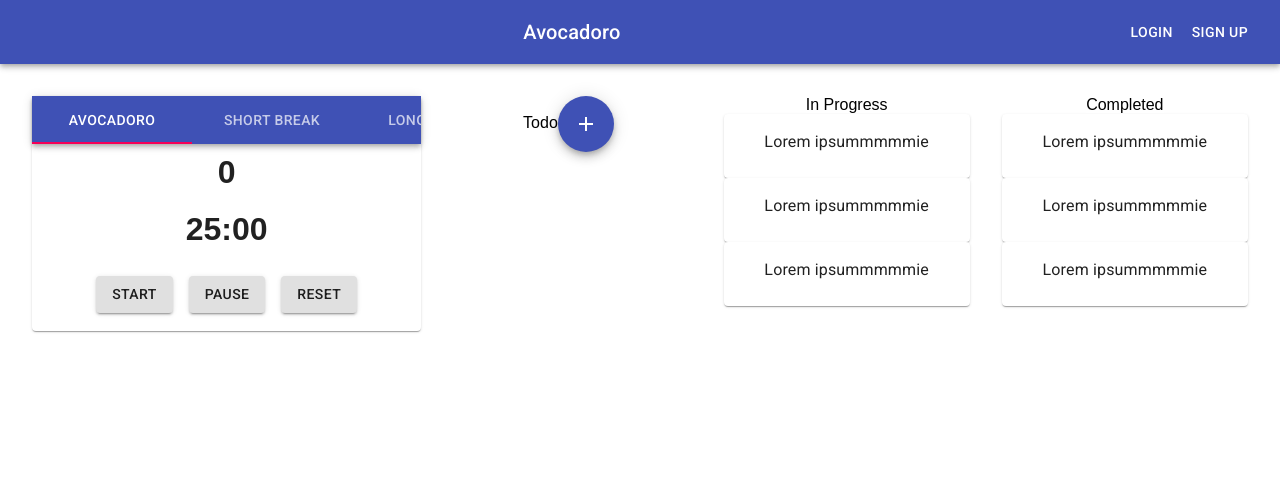
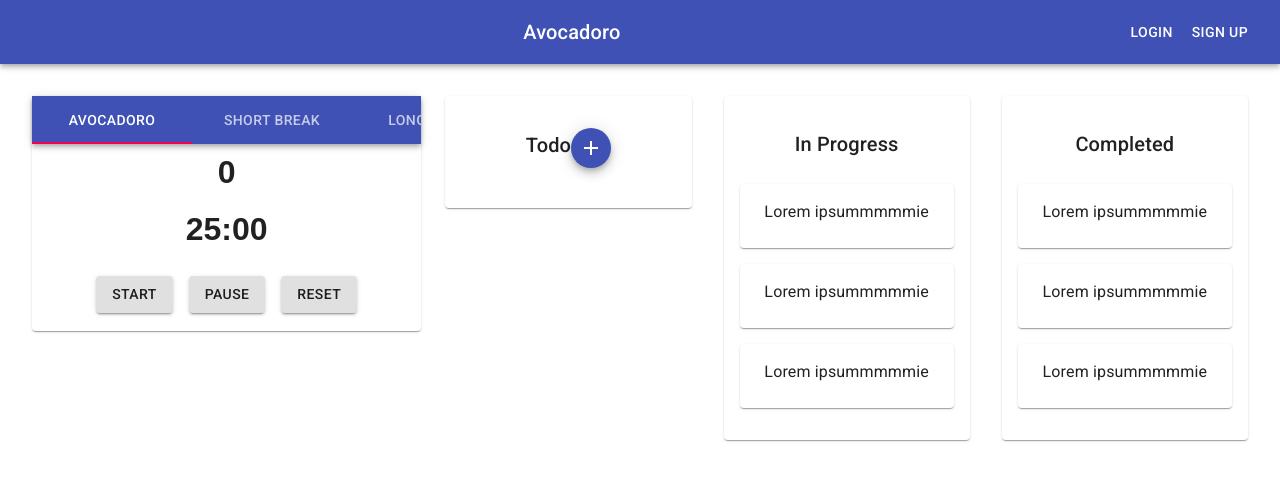
Before and after one commit to BranDebs/Avocado-Frontend, a React (Create React App) app: page / in a window 1280 px wide. Shown: the top 480 px of the page. Built offline with nearby package versions, Linux system fonts and the light colour scheme; a web font is replaced by a local one.

Commit message:
refactor(tasklist): style task list component

```diff
--- a/src/components/dashboard/todo/Completed.js
+++ b/src/components/dashboard/todo/Completed.js
@@ -1,17 +1,36 @@
 import React from 'react';
 import TodoCard from './TodoCard';
 import Box from "@material-ui/core/Box";
+import Card from "@material-ui/core/Card";
+import CardContent from "@material-ui/core/CardContent";
+import Grid from "@material-ui/core/Grid";
+import Typography from "@material-ui/core/Typography";
+import List from "@material-ui/core/List";
 
 const Completed = () => {
   return(
-    <div>
-        <Box component={"span"} bgcolor="background.paper">
-            Completed
-        </Box>
-      <TodoCard/>
-      <TodoCard/>
-      <TodoCard/>
-    </div>
+      <Card>
+          <CardContent>
+              <Grid item justify="flex">
+                  <div className={"task-title"}>
+                      <Typography variant="h6">
+                          Completed
+                      </Typography>
+                  </div>
+                  <div>
+                      <List>
+                          <TodoCard/>
+                      </List>
+                      <List>
+                          <TodoCard/>
+                      </List>
+                      <List>
+                          <TodoCard/>
+                      </List>
+                  </div>
+              </Grid>
+          </CardContent>
+      </Card>
   );
 };
 
--- a/src/components/dashboard/todo/InProgress.js
+++ b/src/components/dashboard/todo/InProgress.js
@@ -1,17 +1,39 @@
 import React from 'react';
 import TodoCard from './TodoCard';
 import Box from "@material-ui/core/Box";
+import Divider from '@material-ui/core/Divider';
+import "./Todo.css"
+import Typography from "@material-ui/core/Typography";
+import Card from "@material-ui/core/Card";
+import Grid from "@material-ui/core/Grid";
+import List from "@material-ui/core/List";
+import CardContent from "@material-ui/core/CardContent";
 
 const InProgress = () => {
   return(
-    <div>
-        <Box component={"span"} bgcolor="background.paper">
-            In Progress
-        </Box>
-      <TodoCard/>
-      <TodoCard/>
-      <TodoCard/>
-    </div>
+      <Card>
+          <CardContent>
+              <Grid item justify="flex">
+                  <div className={"task-title"}>
+                      <Typography variant="h6">
+                          In Progress
+                      </Typography>
+                  </div>
+                  <div>
+                      <List>
+                          <TodoCard/>
+                      </List>
+                      <List>
+                          <TodoCard/>
+                      </List>
+                      <List>
+                          <TodoCard/>
+                      </List>
+                  </div>
+              </Grid>
+          </CardContent>
+      </Card>
+
   );
 };
 
--- /dev/null
+++ b/src/components/dashboard/todo/Todo.css
@@ -0,0 +1,4 @@
+.task-title {
+    padding-bottom: 1em;
+    padding-top: 1em;
+}
--- a/src/components/dashboard/todo/TodoCard.js
+++ b/src/components/dashboard/todo/TodoCard.js
@@ -26,12 +26,6 @@ const TodoCard = () => {
   }
 
   return(
-    // <div className={hoverStyle.card} onMouseOver={() => onHover()} onMouseOut={() => onOut()}>
-    //   <div className={hoverStyle.content}>
-    //     <span className="card-title">Card Title</span>
-    //     <p>lorem ipsum</p>
-    //   </div>
-    // </div>
       <Card>
         <CardContent>
           <Typography>
--- a/src/components/dashboard/todo/TodoList.js
+++ b/src/components/dashboard/todo/TodoList.js
@@ -3,6 +3,11 @@ import TodoCard from './TodoCard';
 import Box from '@material-ui/core/Box';
 import AddIcon from '@material-ui/icons/Add';
 import Fab from "@material-ui/core/Fab";
+import Card from "@material-ui/core/Card";
+import CardContent from "@material-ui/core/CardContent";
+import Grid from "@material-ui/core/Grid";
+import Typography from "@material-ui/core/Typography";
+import List from "@material-ui/core/List";
 
 const TodoList = (props) => {
   const [todoTasks, setTodoTasks] = useState(props.todoTasks)
@@ -14,17 +19,25 @@ const TodoList = (props) => {
     setTodoTasks([...todoTasks, todo])
   }
 
-  const showTodoList = todoTasks.map(todo => <TodoCard key={todo.id}/>)
+  const showTodoList = todoTasks.map(todo => <List><TodoCard key={todo.id}/></List>)
   return(
-    <div>
-      <Box component={"span"} bgcolor="background.paper">Todo
-        {/*<a className="btn-floating btn-small waves-effect waves-light red" onClick={onClickFunc}><i className="material-icons">add</i></a>*/}
-        <Fab color="primary" aria-label="add">
-          <AddIcon onClick={onClickFunc}/>
-        </Fab>
-      </Box>
-      {showTodoList}
-    </div>
+      <Card>
+        <CardContent>
+          <Grid item justify="flex">
+            <div className={"task-title"}>
+              <Typography variant="h6" display={"inline"} style={{ flex: 1 }}>
+                Todo
+              </Typography>
+              <Fab color="primary" aria-label="add" size={"small"}>
+                <AddIcon onClick={onClickFunc}/>
+              </Fab>
+            </div>
+            <div>
+                {showTodoList}
+            </div>
+          </Grid>
+        </CardContent>
+      </Card>
   );
 };
 
```
